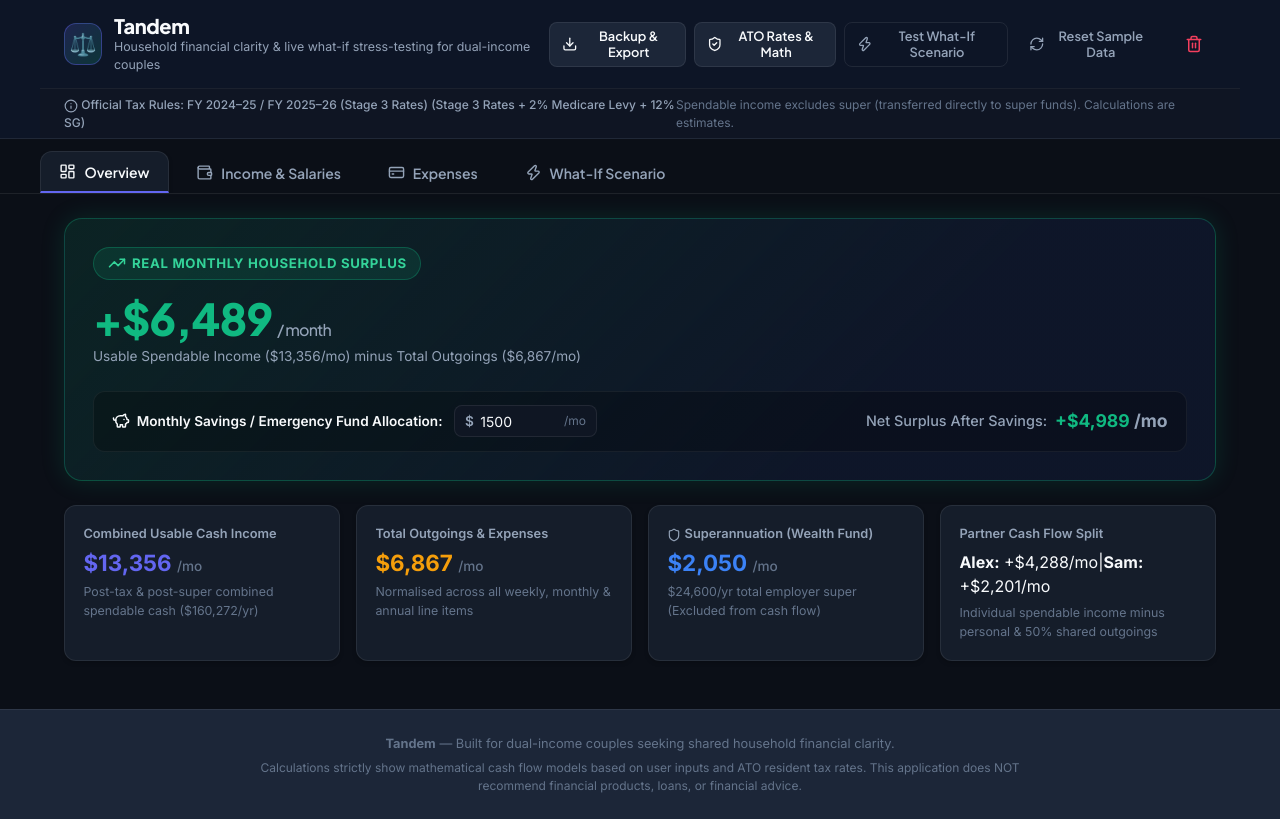
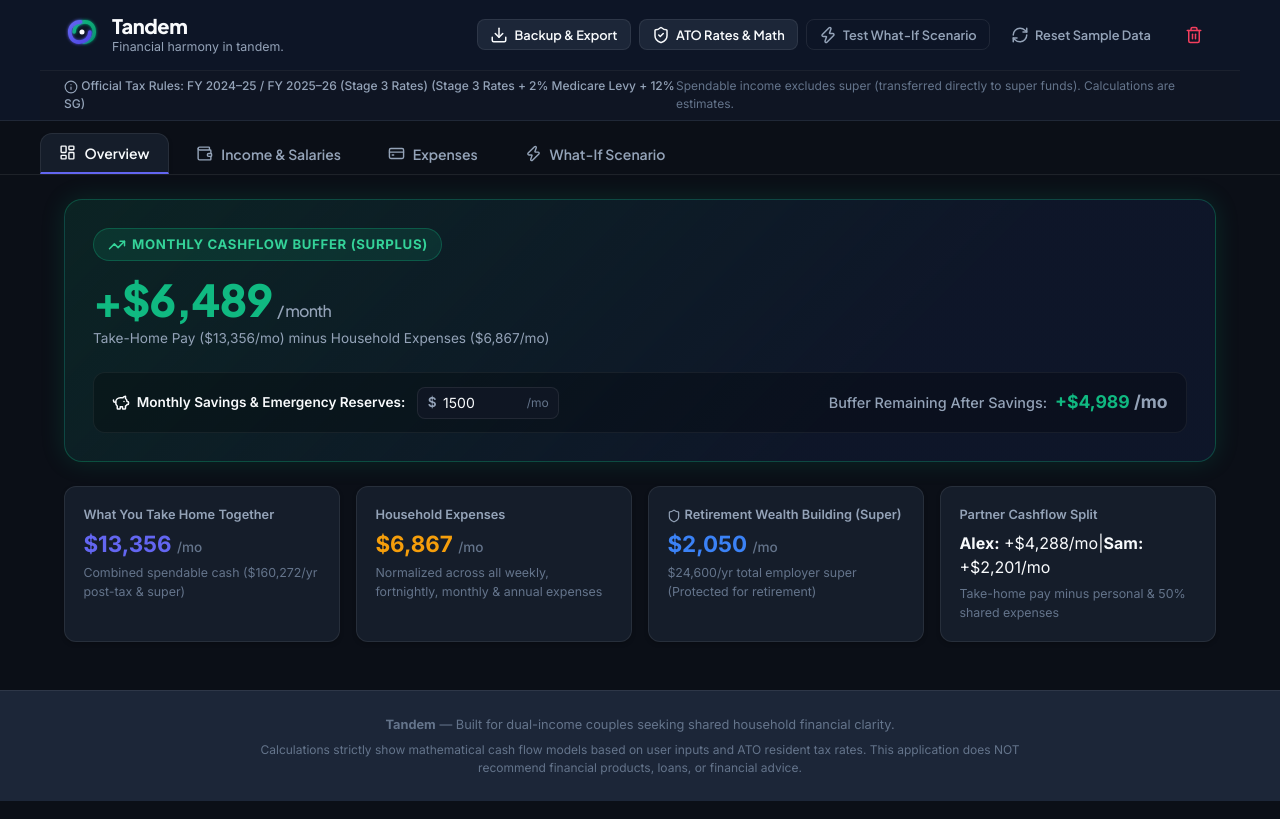
Before and after one commit to ibram-saleeb/household-clarity, a React (Vite) app: page / in a window 1280 px wide. Built offline with nearby package versions, Linux system fonts and the light colour scheme.

Commit message:
feat: implement Tandem brand strategy, custom SVG logo and conversational copy

```diff
--- a/src/components/Header.jsx
+++ b/src/components/Header.jsx
@@ -1,6 +1,7 @@
 import React from 'react';
 import { ShieldCheck, RefreshCw, Info, Zap, Trash2, Download } from 'lucide-react';
 import { ATO_TAX_CONFIG } from '../config/atoTaxConfig';
+import { TandemLogo } from './TandemLogo';
 
 export function Header({
   scenarioMode,
@@ -14,14 +15,10 @@
     <header className="app-header">
       <div className="header-container">
         <div className="brand-section">
-          <div className="logo-badge">
-            <span className="logo-icon">⚖️</span>
-          </div>
+          <TandemLogo size="md" />
           <div>
             <h1 className="app-title">Tandem</h1>
-            <p className="app-subtitle">
-              Household financial clarity & live what-if stress-testing for dual-income couples
-            </p>
+            <p className="app-subtitle">Financial harmony in tandem.</p>
           </div>
         </div>
 
--- a/src/components/HeroDashboard.jsx
+++ b/src/components/HeroDashboard.jsx
@@ -17,17 +17,17 @@
             <span className="hero-badge">
               {isSurplus ? (
                 <>
-                  <TrendingUp className="icon-sm" /> Real Monthly Household Surplus
+                  <TrendingUp className="icon-sm" /> Monthly Cashflow Buffer (Surplus)
                 </>
               ) : (
                 <>
-                  <TrendingDown className="icon-sm" /> Real Monthly Household Deficit
+                  <TrendingDown className="icon-sm" /> Monthly Cashflow Deficit
                 </>
               )}
             </span>
             {scenarioMode && (
               <span className="scenario-pill-badge">
-                <Sparkles className="icon-xs inline-icon" /> Live What-If Scenario View
+                <Sparkles className="icon-xs inline-icon" /> What-If Stress Test View
               </span>
             )}
           </div>
@@ -40,7 +40,7 @@
               <span className="hero-period">/ month</span>
             </h2>
             <p className="hero-number-subtext">
-              Usable Spendable Income ({formatMoney(current.combinedUsableMonthly)}/mo) minus Total Outgoings ({formatMoney(current.totalExpensesMonthly)}/mo)
+              Take-Home Pay ({formatMoney(current.combinedUsableMonthly)}/mo) minus Household Expenses ({formatMoney(current.totalExpensesMonthly)}/mo)
             </p>
           </div>
 
@@ -62,7 +62,7 @@
         <div className="hero-savings-bar">
           <div className="savings-input-group">
             <label className="savings-label">
-              <PiggyBank className="icon-sm inline-icon" /> Monthly Savings / Emergency Fund Allocation:
+              <PiggyBank className="icon-sm inline-icon" /> Monthly Savings & Emergency Reserves:
             </label>
             <div className="input-prefix-wrapper">
               <span className="input-prefix">$</span>
@@ -80,7 +80,7 @@
           </div>
 
           <div className="net-after-savings-result">
-            <span className="after-savings-label">Net Surplus After Savings:</span>
+            <span className="after-savings-label">Buffer Remaining After Savings:</span>
             <span className={`after-savings-value ${isAfterSavingsSurplus ? 'text-surplus' : 'text-deficit'}`}>
               {formatMoney(current.netAfterSavingsMonthly, true)} <span className="text-muted">/mo</span>
             </span>
@@ -91,50 +91,50 @@
       {/* Summary Metrics Bar */}
       <div className="dashboard-metrics-grid">
         <div className="metric-card">
-          <div className="metric-label">Combined Usable Cash Income</div>
+          <div className="metric-label">What You Take Home Together</div>
           <div className="metric-value text-primary">
             {formatMoney(current.combinedUsableMonthly)} <span className="metric-period">/mo</span>
           </div>
           <div className="metric-subtext">
-            Post-tax & post-super combined spendable cash ({formatMoney(current.combinedUsableAnnual)}/yr)
+            Combined spendable cash ({formatMoney(current.combinedUsableAnnual)}/yr post-tax & super)
           </div>
         </div>
 
         <div className="metric-card">
-          <div className="metric-label">Total Outgoings & Expenses</div>
+          <div className="metric-label">Household Expenses</div>
           <div className="metric-value text-warning">
             {formatMoney(current.totalExpensesMonthly)} <span className="metric-period">/mo</span>
           </div>
           <div className="metric-subtext">
-            Normalised across all weekly, monthly & annual line items
+            Normalized across all weekly, fortnightly, monthly & annual expenses
           </div>
         </div>
 
         <div className="metric-card">
           <div className="metric-label">
-            <Shield className="icon-xs inline-icon" /> Superannuation (Wealth Fund)
+            <Shield className="icon-xs inline-icon" /> Retirement Wealth Building (Super)
           </div>
           <div className="metric-value text-info">
             {formatMoney(current.totalSuperMonthly)} <span className="metric-period">/mo</span>
           </div>
           <div className="metric-subtext">
-            {formatMoney(current.totalSuperMonthly * 12)}/yr total employer super (Excluded from cash flow)
+            {formatMoney(current.totalSuperMonthly * 12)}/yr total employer super (Protected for retirement)
           </div>
         </div>
 
         <div className="metric-card">
-          <div className="metric-label">Partner Cash Flow Split</div>
+          <div className="metric-label">Partner Cashflow Split</div>
           <div className="partner-split-values">
             <span className="split-partner">
-              <strong>{current.p1?.name || 'P1'}:</strong> {formatMoney(current.p1NetMonthly, true)}/mo
+              <strong>{current.p1?.name || 'Partner 1'}:</strong> {formatMoney(current.p1NetMonthly, true)}/mo
             </span>
             <span className="split-divider">|</span>
             <span className="split-partner">
-              <strong>{current.p2?.name || 'P2'}:</strong> {formatMoney(current.p2NetMonthly, true)}/mo
+              <strong>{current.p2?.name || 'Partner 2'}:</strong> {formatMoney(current.p2NetMonthly, true)}/mo
             </span>
           </div>
           <div className="metric-subtext">
-            Individual spendable income minus personal & 50% shared outgoings
+            Take-home pay minus personal & 50% shared expenses
           </div>
         </div>
       </div>
--- /dev/null
+++ b/src/components/TandemLogo.jsx
@@ -0,0 +1,66 @@
+import React from 'react';
+
+/**
+ * Custom Vector SVG Logo Component for Tandem.
+ * Features two interlocking, synchronized arcs forming a stylized 'T' and infinity balance mark.
+ */
+export function TandemLogo({ size = 'md', className = '', showText = false }) {
+  const dimensions = {
+    sm: { width: 28, height: 28 },
+    md: { width: 36, height: 36 },
+    lg: { width: 48, height: 48 }
+  };
+
+  const { width, height } = dimensions[size] || dimensions.md;
+
+  return (
+    <div className={`tandem-logo-wrapper ${className}`}>
+      <svg
+        width={width}
+        height={height}
+        viewBox="0 0 100 100"
+        fill="none"
+        xmlns="http://www.w3.org/2000/svg"
+        className="tandem-logo-svg"
+      >
+        <defs>
+          <linearGradient id="tandemGrad1" x1="0%" y1="0%" x2="100%" y2="100%">
+            <stop offset="0%" stopColor="#10B981" />
+            <stop offset="100%" stopColor="#059669" />
+          </linearGradient>
+          <linearGradient id="tandemGrad2" x1="0%" y1="0%" x2="100%" y2="100%">
+            <stop offset="0%" stopColor="#6366F1" />
+            <stop offset="100%" stopColor="#4F46E5" />
+          </linearGradient>
+          <filter id="logoGlow" x="-20%" y="-20%" width="140%" height="140%">
+            <feGaussianBlur stdDeviation="4" result="blur" />
+            <feComposite in="SourceGraphic" in2="blur" operator="over" />
+          </filter>
+        </defs>
+
+        {/* Outer Emerald Arc (Partner 1) */}
+        <path
+          d="M 28 50 C 28 32, 42 22, 58 22 C 74 22, 84 34, 84 50 C 84 66, 72 78, 54 78"
+          stroke="url(#tandemGrad1)"
+          strokeWidth="10"
+          strokeLinecap="round"
+          filter="url(#logoGlow)"
+        />
+
+        {/* Interlocking Indigo Arc (Partner 2) */}
+        <path
+          d="M 72 50 C 72 68, 58 78, 42 78 C 26 78, 16 66, 16 50 C 16 34, 28 22, 46 22"
+          stroke="url(#tandemGrad2)"
+          strokeWidth="10"
+          strokeLinecap="round"
+          filter="url(#logoGlow)"
+        />
+
+        {/* Center Synchronized Core Dot */}
+        <circle cx="50" cy="50" r="7" fill="#F8FAFC" />
+      </svg>
+
+      {showText && <span className="tandem-brand-name">Tandem</span>}
+    </div>
+  );
+}
```
Also changed, not shown: index.html (+1 -1 lines), 1 other file (tests, documents, lock files or other folders).
